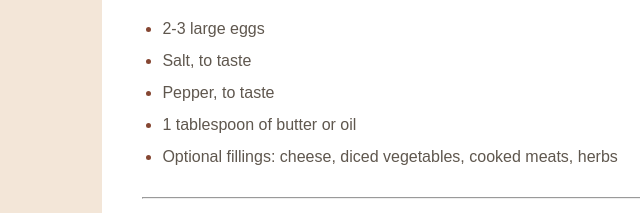
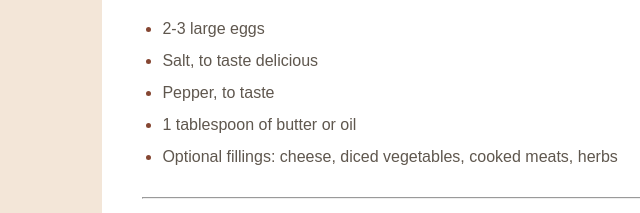
Before and after one commit to aighostex/aighostex.github.io, a plain HTML site: page index.html in a window 1280 px wide. Shown: the part 455-668 px from the top of the page, 0-640 px from the left. Drawn offline with Linux system fonts and the light colour scheme.

Commit message:
Update index.html

```diff
--- a/index.html
+++ b/index.html
@@ -32,7 +32,7 @@
   <h2>Ingredients</h2>
 <ul class="ingredients1">
   <li>2-3 large eggs</li>
-  <li>Salt, to taste</li>
+  <li>Salt, to taste delicious</li>
   <li>Pepper, to taste</li>
   <li>1 tablespoon of butter or oil</li>
   <li>Optional fillings: cheese, diced vegetables, cooked meats, herbs</li>
```
